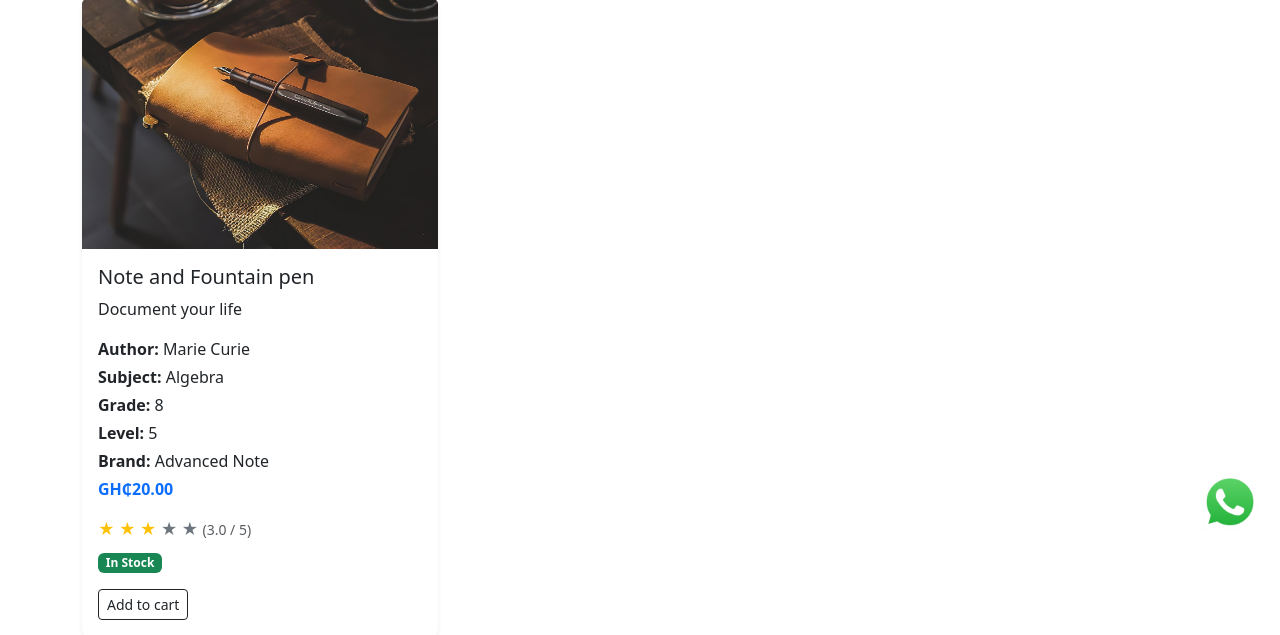
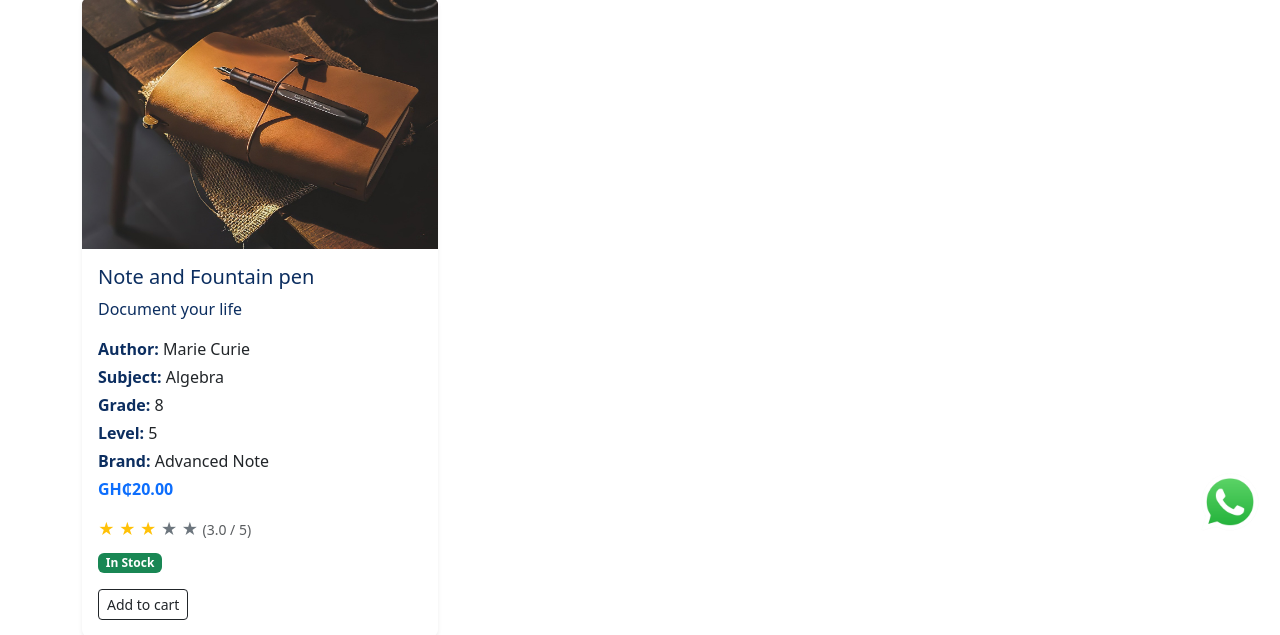
Before and after one commit to EmmanuelDanso1/RealmindX_mall, a Flask app: page / in a window 1280 px wide. Shown: the part 248-883 px from the top of the page. Run offline with Flask 3, Linux system fonts and the light colour scheme; some libraries are stand-ins or nearby versions.

Commit message:
added color to the tags

```diff
--- a/e_commerce/templates/home.html
+++ b/e_commerce/templates/home.html
@@ -27,23 +27,23 @@
             </div>
 
             <div class="card-body">
-              <h5 class="card-title">{{ product.name }}</h5>
-              <p class="card-text">{{ product.description[:100] }}{% if product.description|length > 100 %}...{% endif %}</p>
+              <h5 class="card-title" style="color: #0C2E60;">{{ product.name }}</h5>
+              <p class="card-text" style="color: #0C2E60;">{{ product.description[:100] }}{% if product.description|length > 100 %}...{% endif %}</p>
 
               {% if product.author %}
-                <p class="mb-1"><strong>Author:</strong> {{ product.author }}</p>
+                <p class="mb-1"><strong style="color: #0C2E60;">Author:</strong> {{ product.author }}</p>
               {% endif %}
               {% if product.subject %}
-                <p class="mb-1"><strong>Subject:</strong> {{ product.subject }}</p>
+                <p class="mb-1"><strong style="color: #0C2E60;">Subject:</strong> {{ product.subject }}</p>
               {% endif %}
               {% if product.grade %}
-                <p class="mb-1"><strong>Grade:</strong> {{ product.grade }}</p>
+                <p class="mb-1"><strong style="color: #0C2E60;">Grade:</strong> {{ product.grade }}</p>
               {% endif %}
               {% if product.level %}
-                <p class="mb-1"><strong>Level:</strong> {{ product.level }}</p>
+                <p class="mb-1"><strong style="color: #0C2E60;">Level:</strong> {{ product.level }}</p>
               {% endif %}
               {% if product.brand %}
-                <p class="mb-1"><strong>Brand:</strong> {{ product.brand }}</p>
+                <p class="mb-1"><strong style="color: #0C2E60;">Brand:</strong> {{ product.brand }}</p>
               {% endif %}
 
               <p class="text-primary fw-bold">GH₵{{ '%.2f'|format(product.price) }}</p>
```
Also changed, not shown: realmindxgh_mall.db.
